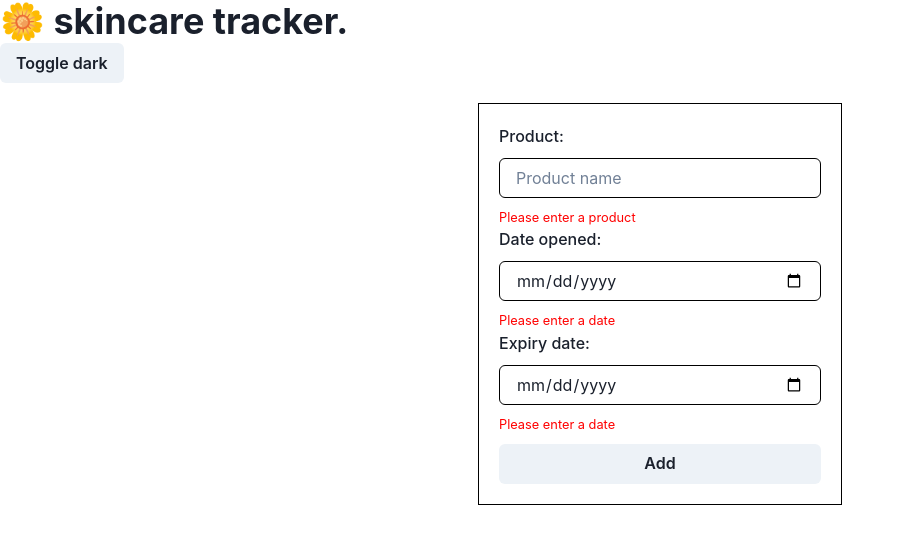
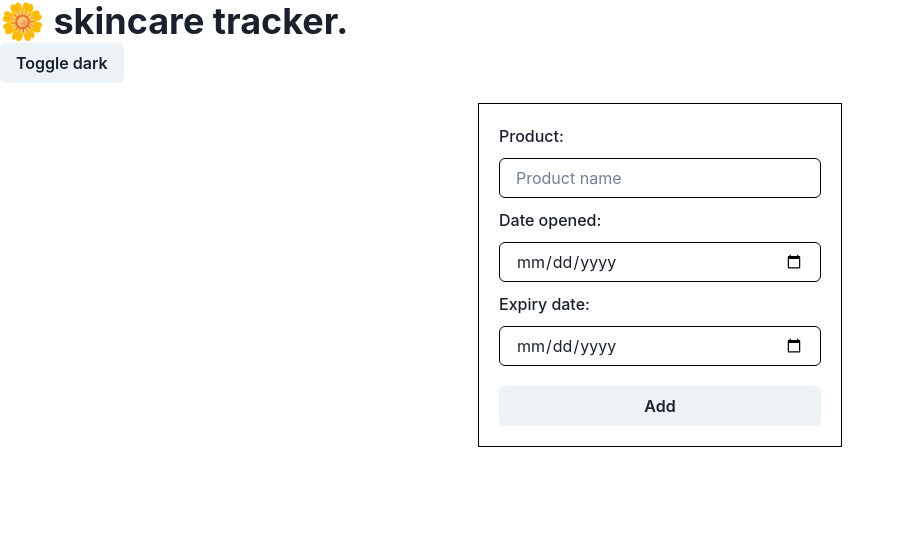
Before and after one commit to vvynz/skincare-tracker, a React (Create React App) app: page / in a window 1280 px wide. Shown: the top 544 px of the page, without its empty margins (0-905 px from the left). Built offline with nearby package versions, Linux system fonts and the light colour scheme.

Commit message:
Render the error messages conditionally

```diff
--- a/src/Components/ProductForm.jsx
+++ b/src/Components/ProductForm.jsx
@@ -21,7 +21,7 @@ export default function ProductForm() {
     dateOpened: "",
     expiryDate: "",
   });
-  const [sumbitted, setSubmitted] = useState(false);
+  const [submitted, setSubmitted] = useState(false);
   // const { register, handleSubmit, formState: { errors } } = useForm();
   // const onSubmit = (data) => {
   // alert(JSON.stringify(data))
@@ -46,7 +46,7 @@ export default function ProductForm() {
       <form onSubmit={handleSubmit}>
         <FormControl className="product-form">
 
-          {sumbitted ?
+          {submitted ?
             <Alert status="success">
               <AlertIcon />
               Sucess! Product has been added!
@@ -60,21 +60,21 @@ export default function ProductForm() {
             onChange={(e) => setProducts({ ...products, productName: e.target.value })}
             placeholder="Product name"
             name="productName" />
-          <small className="err-message">Please enter a product</small>
+          {submitted && !products.productName ? <small className="err-message">Please enter a product</small> : null}
           <FormLabel>Date opened:</FormLabel>
           <Input
             value={products.dateOpened.toLocaleDateString}
             onInput={(e) => setProducts({ ...products, dateOpened: e.target.value })}
             type="date"
             name="dateOpened" />
-          <small className="err-message">Please enter a date</small>
+          {submitted && !products.dateOpened ? <small className="err-message">Please enter a date</small> : null}
           <FormLabel>Expiry date:</FormLabel>
           <Input
             value={products.expiryDate.toLocaleDateString}
             onInput={(e) => setProducts({ ...products, expiryDate: e.target.value })}
             type="date"
             name="expiryDate" />
-          <small className="err-message">Please enter a date</small>
+          {submitted && !products.expiryDate ? <small className="err-message">Please enter a date</small> : null}
           <Button type="submit" className="add-product-btn">Add</Button>
         </FormControl>
       </form>
```
